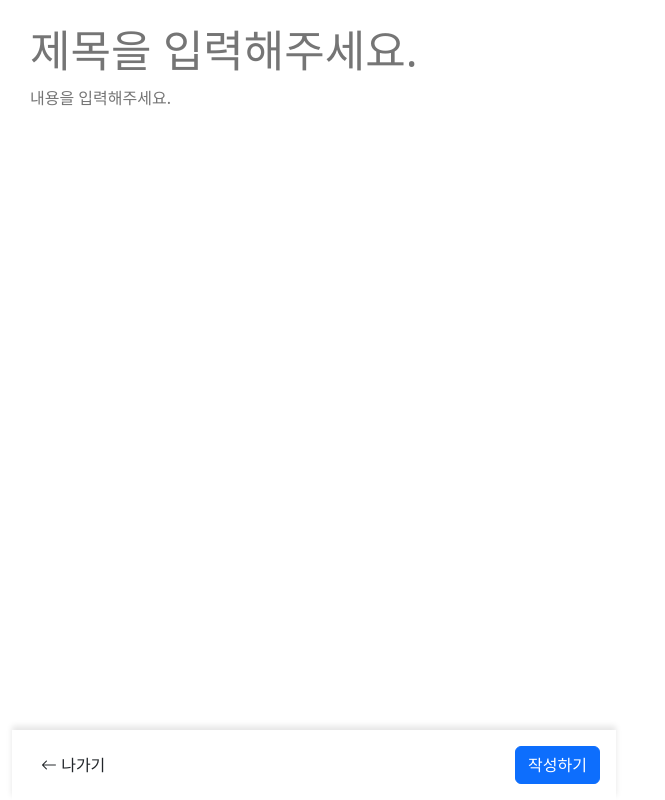
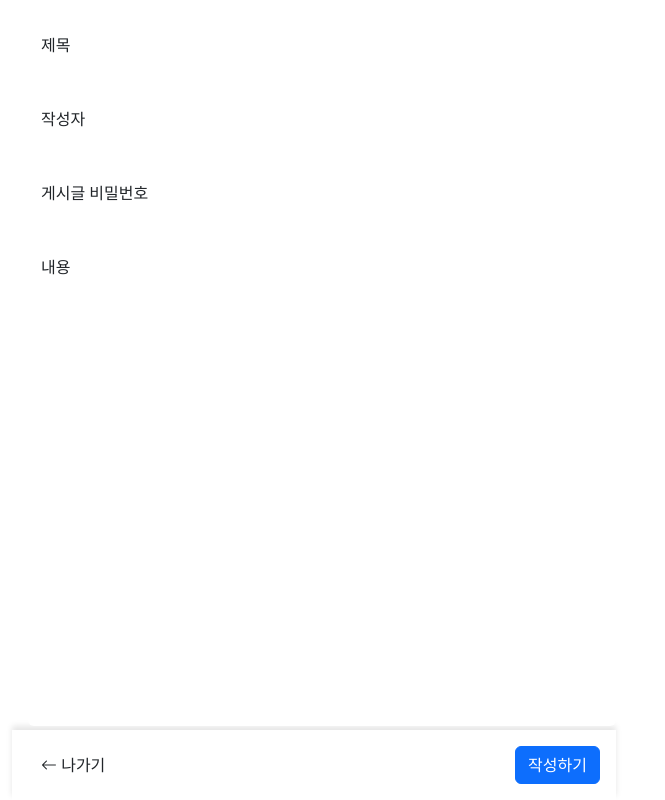
Before and after one commit to DevMinds-inno/DevMinds, a Flask app: page /write in a window 1280 px wide. Shown: the whole page, without its empty margins (0-665 px from the left). Run offline with Flask 3, Linux system fonts and the light colour scheme; some libraries are stand-ins or nearby versions.

Commit message:
[ADD] 글작성 api요청

```diff
--- a/app.py
+++ b/app.py
@@ -4,7 +4,7 @@ import os
 # src/*
 from src.model import db, Board
 from src.main import home
-from src.write import write
+from src.write import write, write_post
 # src/*
 
 
@@ -18,16 +18,17 @@ db.init_app(app)
 with app.app_context():
     db.create_all()
 
-    # 초기 데이터 생성
-    initial_data = [
-        Board(title='Title 1', content='Content 1', password='password1', writer='Writer 1'),
-        Board(title='Title 2', content='Content 2', password='password2', writer='Writer 2'),
-        # 추가적인 데이터를 여기에 넣을 수 있습니다.
-    ]
+    # 데이터베이스에 데이터가 없는 경우에만 초기 데이터 생성
+    if Board.query.count() == 0:
+        initial_data = [
+            Board(title='Title 1', content='Content 1', password='password1', writer='Writer 1'),
+            Board(title='Title 2', content='Content 2', password='password2', writer='Writer 2'),
+            # 추가적인 데이터를 여기에 넣을 수 있습니다.
+        ]
 
-    # 데이터베이스에 데이터 추가
-    db.session.bulk_save_objects(initial_data)
-    db.session.commit()
+        # 데이터베이스에 데이터 추가
+        db.session.bulk_save_objects(initial_data)
+        db.session.commit()
 ### 데이터베이스 설정 ###
 
 
@@ -38,6 +39,7 @@ app.route("/")(home)
 
 # write.py
 app.route("/write")(write)
+app.route("/write_post", methods=["POST"])(write_post)
 
 
 
--- a/src/write.py
+++ b/src/write.py
@@ -1,5 +1,25 @@
-from flask import render_template
-
+from flask import render_template, request
+from src.model import Board, db
 
 def write():
     return render_template('/write.html')
+
+
+def write_post():
+    # POST 요청의 데이터에 접근
+    data = request.get_json()
+
+    title = data.get('title')
+    content = data.get('content')
+    writer = data.get('writer')
+    password = data.get('password')
+
+    # DB에 데이터 저장
+    post = Board(title=title, content=content, writer=writer, password=password)
+    db.session.add(post)
+    db.session.commit()
+
+    return {
+        'post_id': post.id,
+        'message': '글 작성이 완료되었습니다.'
+    }
--- a/static/write/write.css
+++ b/static/write/write.css
@@ -19,9 +19,13 @@ textarea {
   resize: none;
 }
 
+/* .title--input-div--big {
+  height: fit-content;
+}
+
 .title--input--big {
-  font-size: 2.75rem;
-}
+  font-size: 2rem;
+} */
 
 input:focus,
 textarea:focus {
--- a/static/write/write.js
+++ b/static/write/write.js
@@ -10,9 +10,66 @@ class Write {
       $output.html(formattedValue);
     });
   }
+
+  back() {
+    history.back();
+    history.replaceState(null, null, "/");
+  }
+
+  out(inputElements) {
+    let isNotEmpty = inputElements.some(($el) => $el.val().trim() !== "");
+
+    if (!isNotEmpty) return this.back();
+
+    if (confirm("입력한 내용이 있습니다. 정말로 나가시겠습니까?")) {
+      this.back();
+    }
+  }
+
+  async submit(e) {
+    e.preventDefault();
+
+    // form의 input 요소의 name과 value를 가져옵니다.
+    let formData = $("#write-form").serializeArray();
+
+    let reqData = {};
+    formData.forEach((input) => {
+      reqData[input.name] = input.value;
+    });
+
+    // POST 요청을 보냅니다.
+    const res = await fetch("/write_post", {
+      method: "POST",
+      headers: {
+        "Content-Type": "application/json",
+      },
+      body: JSON.stringify(reqData),
+    });
+
+    if (!res.ok) {
+      alert("글 작성에 실패했습니다.");
+      return;
+    }
+
+    const resJson = await res.json();
+    resJson.message && alert(resJson.message);
+    resJson.post_id
+      ? (location.href = `/post/${resJson.post_id}`)
+      : (location.href = "/");
+  }
 }
 
-const write = new Write();
+$(document).ready(() => {
+  const write = new Write();
 
-write.onInput($("#title"), $("#result-title"));
-write.onInput($("#content"), $("#result-content"));
+  const $title = $("#title");
+  const $writer = $("#writer");
+  const $password = $("#password");
+  const $content = $("#content");
+
+  const $writeForm = write.onInput($title, $("#result-title"));
+  write.onInput($content, $("#result-content"));
+
+  $("#back-btn").on("click", () => write.out([$title, $content]));
+  $("#write-form").on("submit", write.submit);
+});
--- a/templates/write.html
+++ b/templates/write.html
@@ -15,36 +15,69 @@
     <div class="container-fluid row">
       <!-- left -->
       <div class="col-6 h-100">
-        <form
-          action="{{ url_for('write') }}"
-          method="POST"
-          class="d-flex flex-column h-100"
-        >
-          <!-- title, content -->
-          <div class="d-flex flex-column h-100 ps-3 pt-3">
+        <form id="write-form" class="d-flex flex-column h-100">
+          <!-- title, writer, content -->
+          <div class="d-flex flex-column h-100 ps-3 pt-3 gap-3">
+            <!-- title -->
+            <div class="form-floating">
               <input
                 type="text"
-              class="title--input--big border-0"
-              maxlength="100"
-              placeholder="제목을 입력해주세요."
                 id="title"
                 name="title"
+                class="form-control border-0"
+                maxlength="100"
+                required
+                placeholder="제목을 입력해주세요."
               />
+              <label for="title">제목</label>
+            </div>
 
+            <!-- writer -->
+            <div class="form-floating">
+              <input
+                type="text"
+                id="writer"
+                name="writer"
+                class="form-control border-0"
+                maxlength="100"
+                required
+                placeholder="작성자 명을 입력해주세요."
+              />
+              <label for="writer">작성자</label>
+            </div>
+
+            <!-- password -->
+            <div class="form-floating">
+              <input
+                type="password"
+                name="password"
+                class="form-control border-0"
+                required
+                placeholder="게시글 비밀번호를 입력해주세요."
+              />
+              <label for="password">게시글 비밀번호</label>
+            </div>
+
+            <!-- content -->
+            <div class="form-floating overflow-auto flex-grow-1 mb-1">
               <textarea
-              class="overflow-auto flex-grow-1 border-0"
-              maxlength="10000"
-              placeholder="내용을 입력해주세요."
                 id="content"
                 name="content"
+                class="form-control border-0 h-100"
+                maxlength="10000"
+                required
+                placeholder="내용을 입력해주세요."
               ></textarea>
+              <label for="content">내용</label>
+            </div>
           </div>
 
           <!-- button -->
           <div class="d-flex justify-content-between p-3 top-shadow">
-            <button type="button" class="btn" id="back">
+            <button type="button" class="btn" id="back-btn">
               <i class="bi bi-arrow-left"></i> 나가기
             </button>
+
             <button class="btn btn-primary" id="submit">작성하기</button>
           </div>
         </form>
```
Lines whose indentation alone changed are shown as unchanged.
